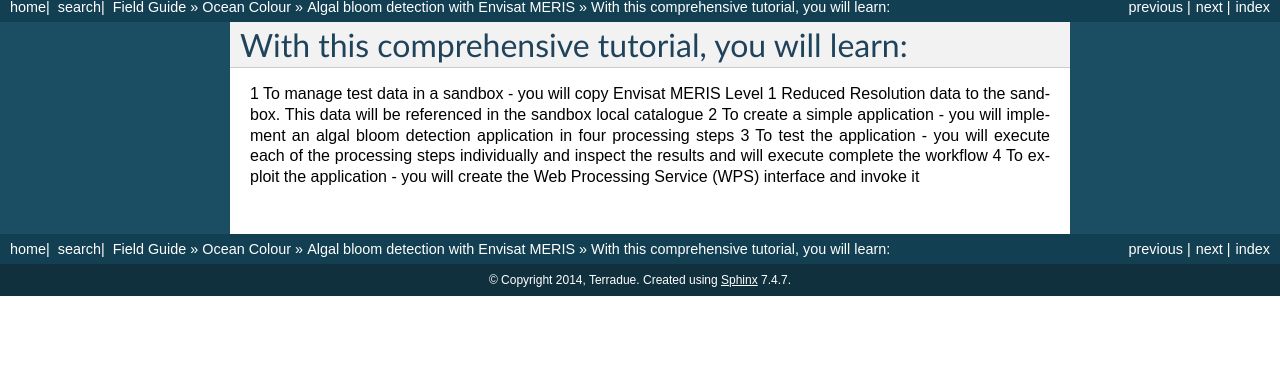
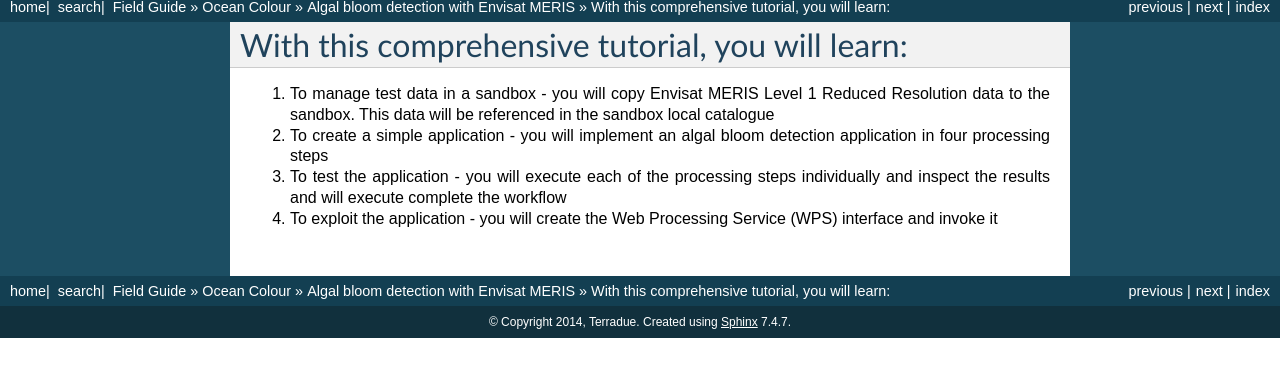
Before and after one commit to Terradue/doc-developer-sandbox, a Sphinx documentation site: the page built from source/field/ocean_color/lib_beam/learn.rst, in a window 1280 px wide, cut to the strip 337-714 px from the top of the page. Built offline with Sphinx 7.4.7, drawn with Linux system fonts in a browser that asks for light colours; pages that are not in the unit, such as notebooks, are missing from menus.

Commit message:
Update learn.rst

```diff
--- a/source/field/ocean_color/lib_beam/learn.rst
+++ b/source/field/ocean_color/lib_beam/learn.rst
@@ -1,7 +1,7 @@
 With this comprehensive tutorial, you will learn:
 +++++++++++++++++++++++++++++++++++++++++++++++++
 
-1 To manage test data in a sandbox - you will copy Envisat MERIS Level 1 Reduced Resolution data to the sandbox. This data will be referenced in the sandbox local catalogue
-2 To create a simple application - you will implement an algal bloom detection application in four processing steps
-3  To test the application - you will execute each of the processing steps individually and inspect the results and will execute complete the workflow
-4  To exploit the application - you will create the Web Processing Service (WPS) interface and invoke it
+1. To manage test data in a sandbox - you will copy Envisat MERIS Level 1 Reduced Resolution data to the sandbox. This data will be referenced in the sandbox local catalogue
+2. To create a simple application - you will implement an algal bloom detection application in four processing steps
+3.  To test the application - you will execute each of the processing steps individually and inspect the results and will execute complete the workflow
+4.  To exploit the application - you will create the Web Processing Service (WPS) interface and invoke it
```
